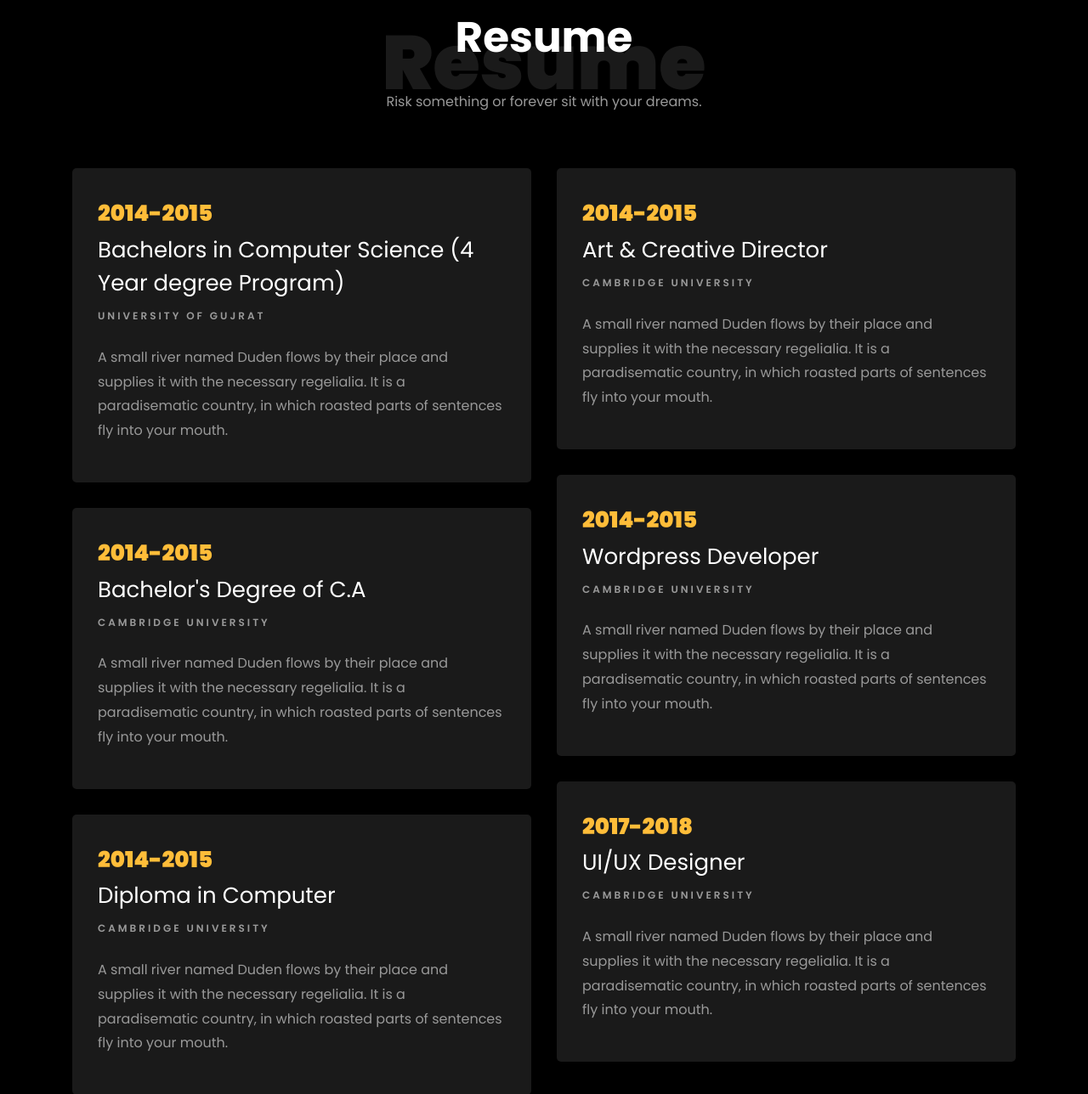
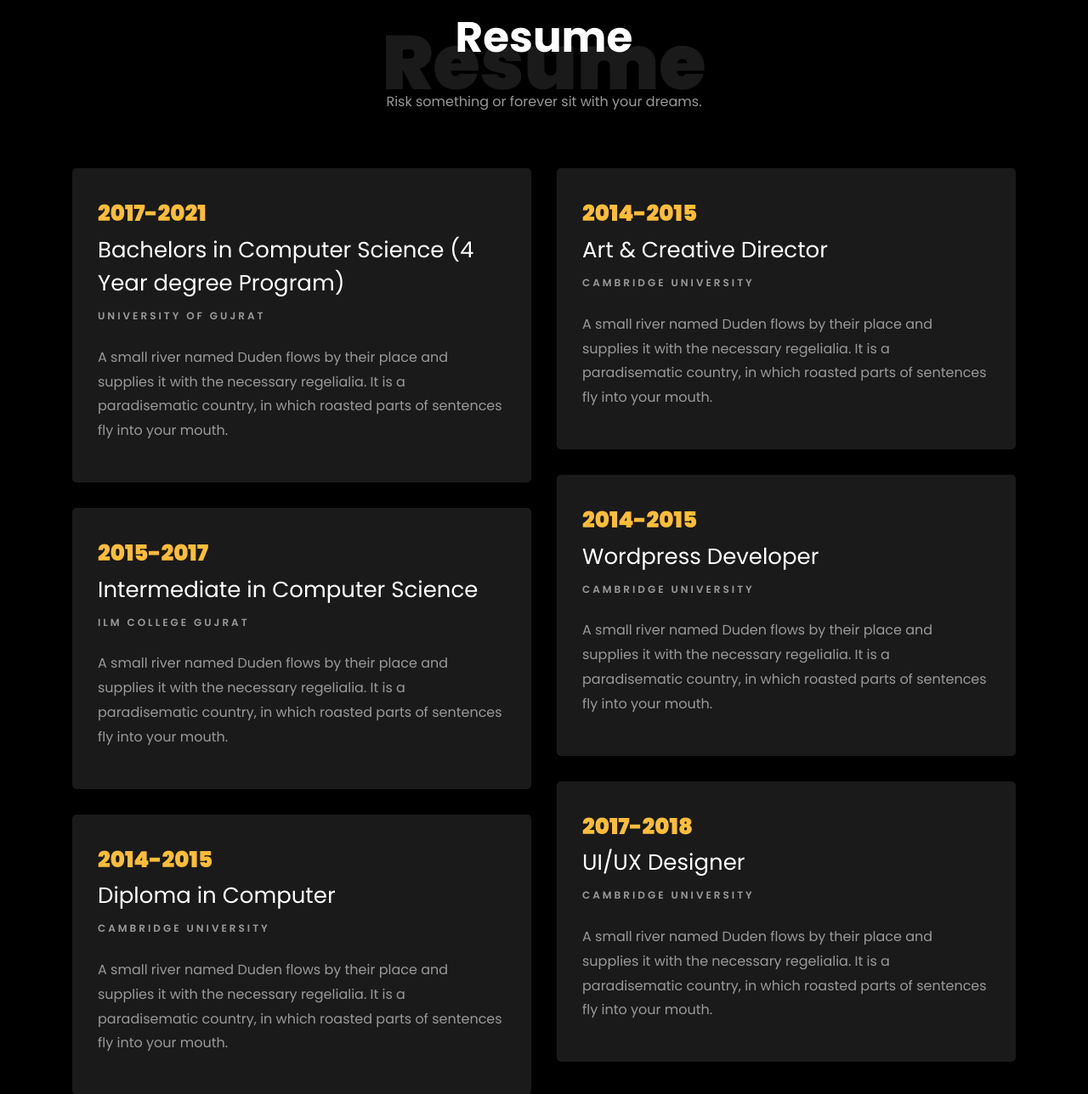
Before and after one commit to c1ph3rrs/my_portfolio, a Django app: page / in a window 1280 px wide. Shown: the part 1566-2854 px from the top of the page at 85% size. Run offline with Django 5.2, Linux system fonts and the light colour scheme; some libraries are stand-ins or nearby versions; some web fonts are replaced.

Commit message:
some more info added

```diff
--- a/templates/index.html
+++ b/templates/index.html
@@ -120,15 +120,15 @@
     		<div class="row">
     			<div class="col-md-6">
     				<div class="resume-wrap ftco-animate">
-    					<span class="date">2014-2015</span>
+    					<span class="date">2017-2021</span>
     					<h2>Bachelors in Computer Science (4 Year degree Program)</h2>
     					<span class="position">University of Gujrat</span>
     					<p class="mt-4">A small river named Duden flows by their place and supplies it with the necessary regelialia. It is a paradisematic country, in which roasted parts of sentences fly into your mouth.</p>
     				</div>
     				<div class="resume-wrap ftco-animate">
-    					<span class="date">2014-2015</span>
-    					<h2>Bachelor's Degree of C.A</h2>
-    					<span class="position">Cambridge University</span>
+    					<span class="date">2015-2017</span>
+    					<h2>Intermediate in Computer Science</h2>
+    					<span class="position">ILM College Gujrat</span>
     					<p class="mt-4">A small river named Duden flows by their place and supplies it with the necessary regelialia. It is a paradisematic country, in which roasted parts of sentences fly into your mouth.</p>
     				</div>
     				<div class="resume-wrap ftco-animate">
```
